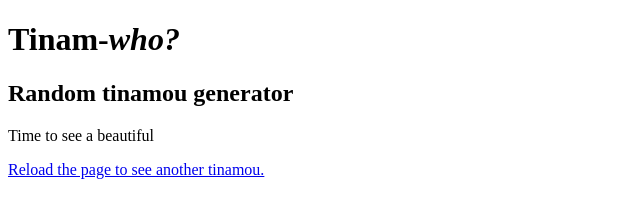
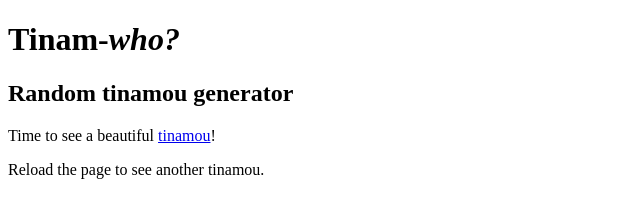
Before and after one commit to DuckWhistle/tinam-who, a plain HTML site: page index.html in a window 1280 px wide. Shown: the whole page, without its empty margins (0-640 px from the left). Drawn offline with Linux system fonts and the light colour scheme.

Commit message:
Remove all JQuery

```diff
--- a/index.html
+++ b/index.html
@@ -20,7 +20,7 @@
   <h1>Tinam-<i>who?</i></h1>
   <h2>Random tinamou generator</h2>
 
-  <p>Time to see a beautiful <a href="https://en.wikipedia.org/wiki/Tinamou>tinamou</a>!</p>
+  <p>Time to see a beautiful <a href="https://en.wikipedia.org/wiki/Tinamou">tinamou</a>!</p>
   <ul id="t-list">
     <li style="display: none;"><img src="img/2560px-Elegant_Crested_Tinamou_(Eudromia_elegans)_(15953728501).jpg" alt="Elegant Crested Tinamou" /></li>
     <li style="display: none;"><img src="img/Brushland_Tinamou.jpg" alt="Brushland Tinamou"/></li>
@@ -37,7 +37,7 @@
   <script>
     document.addEventListener("DOMContentLoaded", function() {
       console.log( "Time to load the tinamous!" );
-      var lis = $("#t-list").children;
+      var lis = document.getElementById("t-list").children;
       let i = Math.floor(Math.random() * lis.length);
       let r = lis[i];
       r.show();
```
